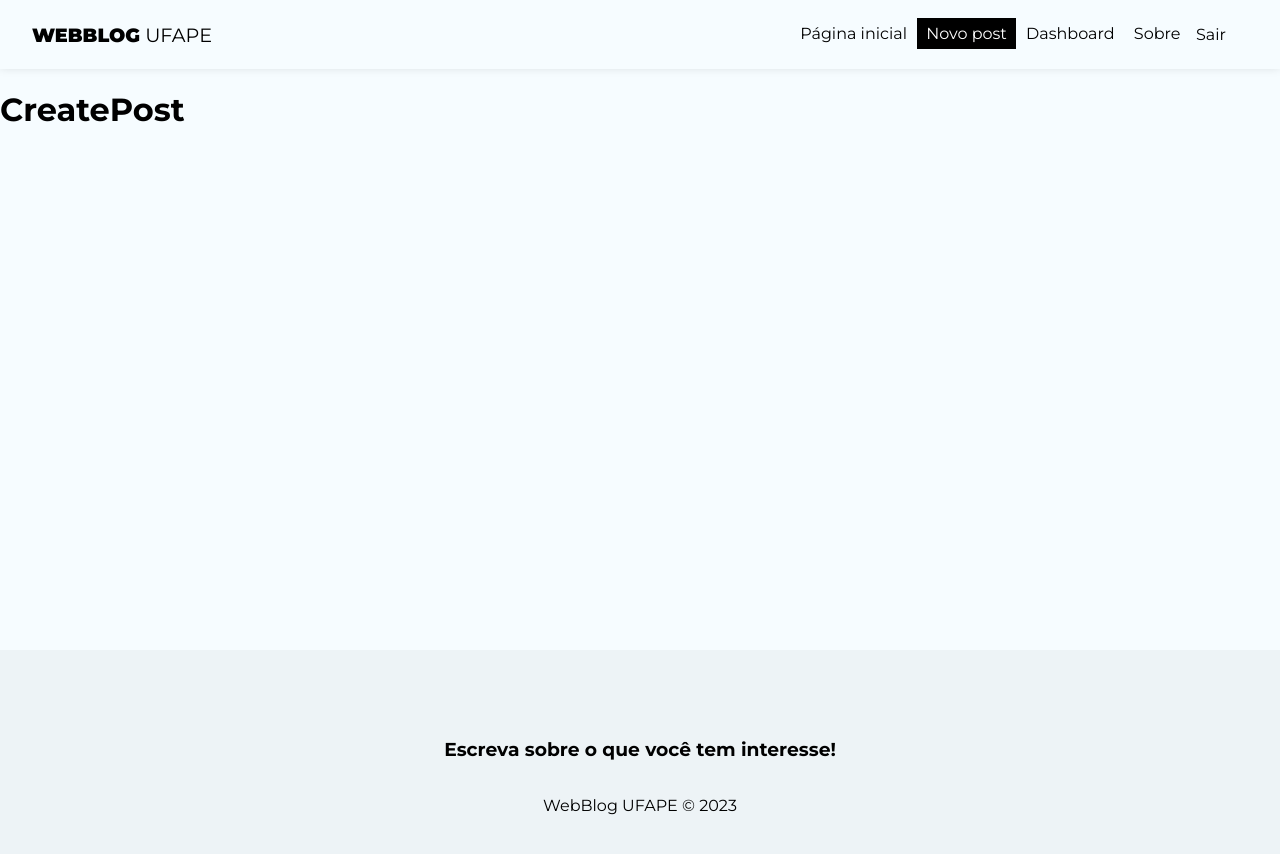
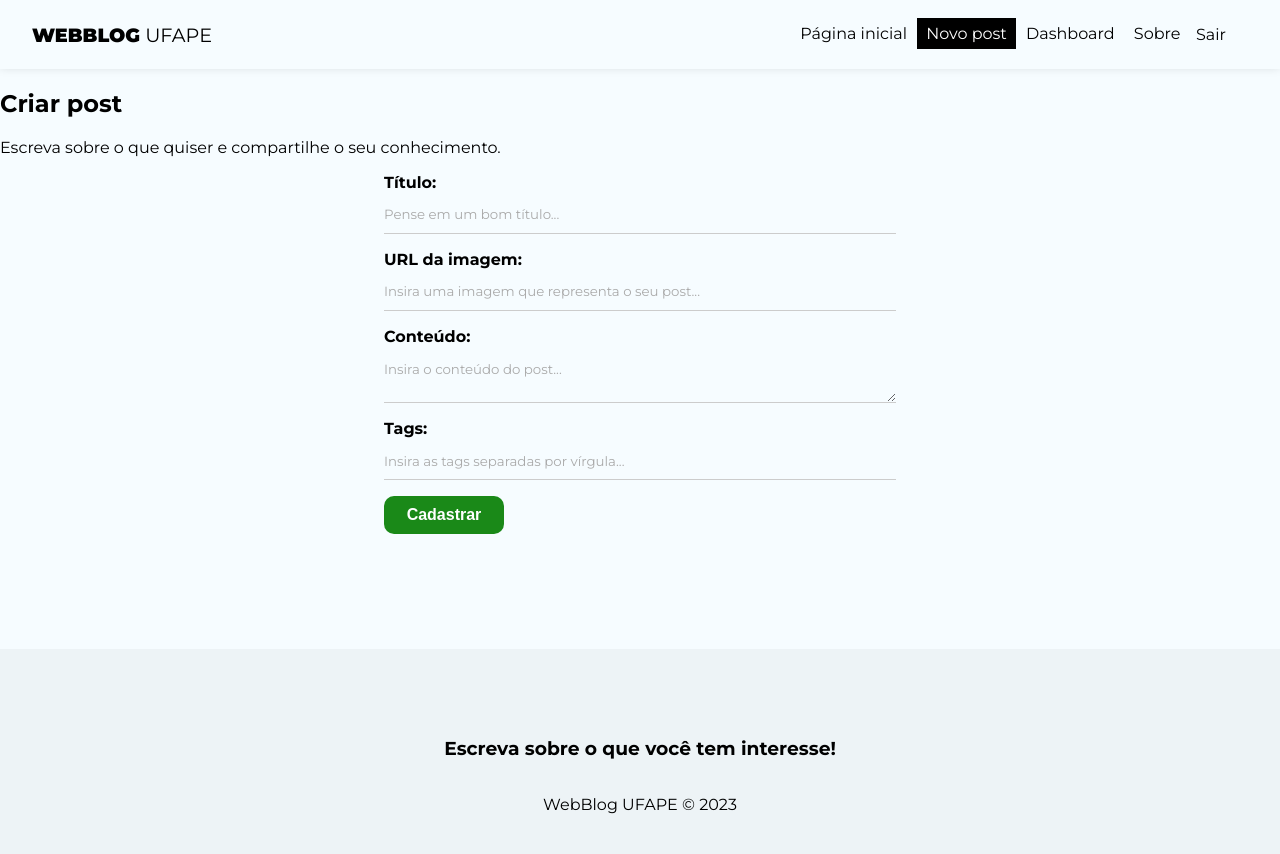
Before and after one commit to VictorW-dev/WebBlog_UFAPE, a React (Create React App) app: page /posts/create in a window 1280 px wide. Shown: the top 854 px of the page. Built offline with nearby package versions, Linux system fonts and the light colour scheme; no server answers; sample sign-in values are in the browser's storage.

Commit message:
Create post page structure

```diff
--- a/src/pages/CreatePost/CreatePost.js
+++ b/src/pages/CreatePost/CreatePost.js
@@ -1,9 +1,52 @@
 import styles from './CreatePost.module.css';
 
+import { useState } from 'react';
+import { useNavigate } from 'react-router-dom';
+import { useAuthValue } from '../../context/AuthContext';
+
 const CreatePost = () => {
+
+    const [title, setTitle] = useState("");
+    const [image, setImage] = useState("");
+    const [body, setBody] = useState("");
+    const [tags, setTags] = useState("");
+    const [formError, setFormError] = useState("");
+
+    const handleSubmit = (e) => {
+        e.preventDefault();
+    };
+
+
     return (
-        <div>
-            <h1>CreatePost</h1>
+        <div className={styles.create_Post}>
+            <h2>Criar post</h2>
+            <p>Escreva sobre o que quiser e compartilhe o seu conhecimento.</p>
+            <form onSubmit={handleSubmit}>
+                <label>
+                <span>Título:</span>
+                    <input type="text" name="title" required placeholder="Pense em um bom título..."
+                        value={title} onChange={(e) => setTitle(e.target.value)} />
+                </label>
+                <label>
+                <span>URL da imagem:</span>
+                    <input type="text" name="image" required placeholder="Insira uma imagem que representa o seu post..."
+                        value={image} onChange={(e) => setImage(e.target.value)} />
+                </label>
+                <label>
+                <span>Conteúdo:</span>
+                    <textarea name="body" required placeholder="Insira o conteúdo do post..."
+                        value={body} onChange={(e) => setBody(e.target.value)}></textarea>
+                </label>
+                <label>
+                <span>Tags:</span>
+                    <input type="text" name="tags" required placeholder="Insira as tags separadas por vírgula..."
+                        value={tags} onChange={(e) => setTags(e.target.value)} />
+                </label>
+                <button className="btn">Cadastrar</button>
+                {/*{!loading && <button className="btn">Cadastrar</button>}
+                {loading && (<button className="btn" disabled>Aguarde...</button>)}
+                {error && <p className="error">{error}</p>} */}
+            </form>
         </div>
     );
 };
--- a/src/pages/CreatePost/CreatePost.module.css
+++ b/src/pages/CreatePost/CreatePost.module.css
@@ -0,0 +1,12 @@
+.create_post {
+    text-align: center;
+}
+
+.create_post h2 {
+    font-size: 2.2em;
+}
+
+.create_post p {
+    color: #aaa;
+    margin-bottom: 2em;
+}
```
